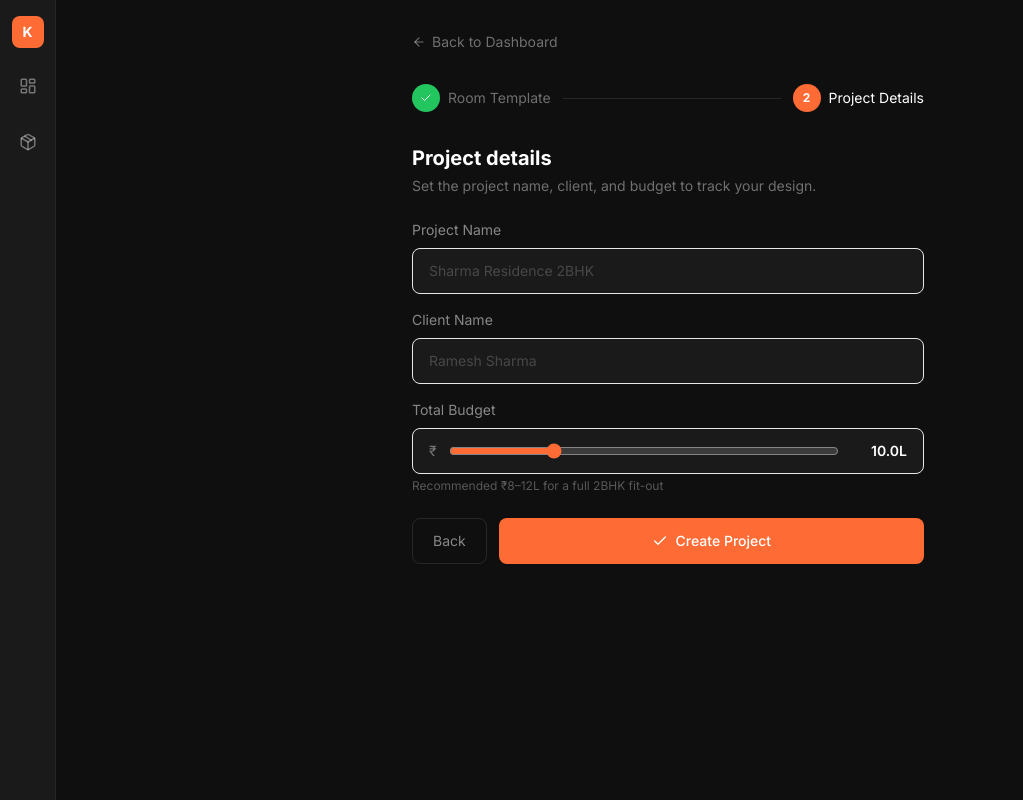
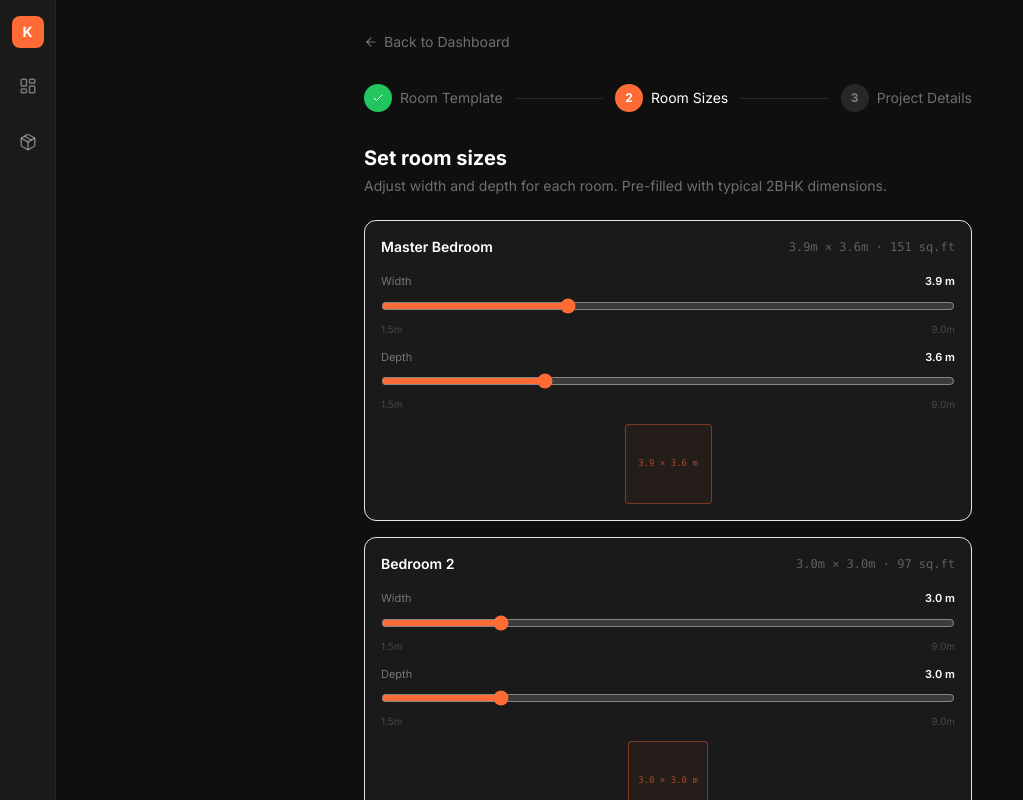
Before and after one commit to xjitheshmenon-ship-it/KREOBOX, a React (Vite) app: page /projects/new in a window 1280 px wide. Both pictures are taken after a click on the button "Continue". Shown: the whole page, without its empty margins (0-1023 px from the left). Built offline with nearby package versions, Linux system fonts and the light colour scheme.

Commit message:
feat: add room size selection step in NewProject wizard
3-step flow: flat type → room sizes (sliders + footprint preview) → project details.
Room dimensions passed as customRooms to createProject, overriding template defaults.

https://claude.ai/code/session_016DiLDrgE583V47kFE1MKVF

```diff
--- a/src/pages/NewProject.tsx
+++ b/src/pages/NewProject.tsx
@@ -3,34 +3,65 @@ import { useNavigate } from 'react-router-dom'
 import { ArrowLeft, ArrowRight, Check } from 'lucide-react'
 import Layout from '../components/layout/Layout'
 import { useDesignStore } from '../store/designStore'
-import { FLAT_TYPE_LABELS } from '../data/roomTemplates'
+import { FLAT_TYPE_LABELS, ROOM_TEMPLATES } from '../data/roomTemplates'
 import type { Project } from '../types'
 
 const FLAT_TYPES: Project['flatType'][] = ['Studio', '1BHK', '2BHK', '3BHK']
+
+const MIN_MM = 1500
+const MAX_MM = 9000
+const STEP_MM = 300
+
+function mm2m(mm: number) {
+  return (mm / 1000).toFixed(1)
+}
+
+function areaSqFt(w: number, d: number) {
+  return ((w / 304.8) * (d / 304.8)).toFixed(0)
+}
+
+type RoomDim = { name: string; widthMM: number; depthMM: number }
 
 export default function NewProject() {
   const navigate      = useNavigate()
   const createProject = useDesignStore(s => s.createProject)
 
-  const [step, setStep]         = useState<1 | 2>(1)
+  const [step,     setStep]     = useState<1 | 2 | 3>(1)
   const [flatType, setFlatType] = useState<Project['flatType']>('2BHK')
-  const [name, setName]         = useState('')
-  const [client, setClient]     = useState('')
-  const [budget, setBudget]     = useState(1000000)
+  const [rooms,    setRooms]    = useState<RoomDim[]>([])
+  const [name,     setName]     = useState('')
+  const [client,   setClient]   = useState('')
+  const [budget,   setBudget]   = useState(1000000)
+
+  const goToRoomStep = () => {
+    setRooms(
+      (ROOM_TEMPLATES[flatType] ?? []).map(r => ({
+        name: r.name,
+        widthMM: r.widthMM,
+        depthMM: r.depthMM,
+      }))
+    )
+    setStep(2)
+  }
+
+  const updateRoom = (i: number, key: 'widthMM' | 'depthMM', val: number) => {
+    setRooms(prev => prev.map((r, idx) => idx === i ? { ...r, [key]: val } : r))
+  }
 
   const handleCreate = () => {
     const id = createProject(
       name.trim() || 'Untitled Project',
       client.trim() || 'Client',
       flatType,
-      budget
+      budget,
+      rooms,
     )
     navigate(`/projects/${id}/design`)
   }
 
   return (
     <Layout>
-      <div className="max-w-xl mx-auto p-8">
+      <div className="max-w-2xl mx-auto p-8">
         {/* Back */}
         <button
           onClick={() => navigate('/')}
@@ -43,9 +74,12 @@ export default function NewProject() {
         <div className="flex items-center gap-3 mb-8">
           <Step n={1} active={step === 1} done={step > 1} label="Room Template" />
           <div className="flex-1 h-px bg-white/10" />
-          <Step n={2} active={step === 2} done={false} label="Project Details" />
+          <Step n={2} active={step === 2} done={step > 2} label="Room Sizes" />
+          <div className="flex-1 h-px bg-white/10" />
+          <Step n={3} active={step === 3} done={false}   label="Project Details" />
         </div>
 
+        {/* Step 1 — flat type */}
         {step === 1 && (
           <div>
             <h1 className="text-xl font-bold mb-1">Choose flat type</h1>
@@ -72,7 +106,7 @@ export default function NewProject() {
               ))}
             </div>
             <button
-              onClick={() => setStep(2)}
+              onClick={goToRoomStep}
               className="w-full flex items-center justify-center gap-2 bg-accent hover:bg-orange-500 text-white py-3 rounded-lg font-medium transition-colors"
             >
               Continue <ArrowRight size={16} />
@@ -80,7 +114,89 @@ export default function NewProject() {
           </div>
         )}
 
+        {/* Step 2 — room sizes */}
         {step === 2 && (
+          <div>
+            <h1 className="text-xl font-bold mb-1">Set room sizes</h1>
+            <p className="text-sm text-white/40 mb-6">
+              Adjust width and depth for each room. Pre-filled with typical {flatType} dimensions.
+            </p>
+
+            <div className="space-y-4 mb-8">
+              {rooms.map((room, i) => (
+                <div key={i} className="bg-sidebar rounded-xl border border-white/8 p-4">
+                  <div className="flex items-center justify-between mb-4">
+                    <h3 className="text-sm font-semibold text-white">{room.name}</h3>
+                    <span className="text-xs text-white/30 font-mono">
+                      {mm2m(room.widthMM)}m × {mm2m(room.depthMM)}m · {areaSqFt(room.widthMM, room.depthMM)} sq.ft
+                    </span>
+                  </div>
+
+                  {/* Width */}
+                  <div className="mb-3">
+                    <div className="flex justify-between text-[11px] text-white/40 mb-1.5">
+                      <span>Width</span>
+                      <span className="text-white font-semibold">{mm2m(room.widthMM)} m</span>
+                    </div>
+                    <input
+                      type="range"
+                      min={MIN_MM}
+                      max={MAX_MM}
+                      step={STEP_MM}
+                      value={room.widthMM}
+                      onChange={e => updateRoom(i, 'widthMM', Number(e.target.value))}
+                      className="w-full accent-accent"
+                    />
+                    <div className="flex justify-between text-[10px] text-white/20 mt-0.5">
+                      <span>1.5m</span><span>9.0m</span>
+                    </div>
+                  </div>
+
+                  {/* Depth */}
+                  <div>
+                    <div className="flex justify-between text-[11px] text-white/40 mb-1.5">
+                      <span>Depth</span>
+                      <span className="text-white font-semibold">{mm2m(room.depthMM)} m</span>
+                    </div>
+                    <input
+                      type="range"
+                      min={MIN_MM}
+                      max={MAX_MM}
+                      step={STEP_MM}
+                      value={room.depthMM}
+                      onChange={e => updateRoom(i, 'depthMM', Number(e.target.value))}
+                      className="w-full accent-accent"
+                    />
+                    <div className="flex justify-between text-[10px] text-white/20 mt-0.5">
+                      <span>1.5m</span><span>9.0m</span>
+                    </div>
+                  </div>
+
+                  {/* Mini room footprint preview */}
+                  <RoomPreview widthMM={room.widthMM} depthMM={room.depthMM} />
+                </div>
+              ))}
+            </div>
+
+            <div className="flex gap-3">
+              <button
+                onClick={() => setStep(1)}
+                className="px-5 py-3 border border-white/10 rounded-lg text-white/50 hover:text-white transition-colors text-sm"
+              >
+                Back
+              </button>
+              <button
+                onClick={() => setStep(3)}
+                className="flex-1 flex items-center justify-center gap-2 bg-accent hover:bg-orange-500 text-white py-3 rounded-lg font-medium transition-colors"
+              >
+                Continue <ArrowRight size={16} />
+              </button>
+            </div>
+          </div>
+        )}
+
+        {/* Step 3 — project details */}
+        {step === 3 && (
           <div>
             <h1 className="text-xl font-bold mb-1">Project details</h1>
             <p className="text-sm text-white/40 mb-6">
@@ -123,7 +239,7 @@ export default function NewProject() {
             </div>
             <div className="flex gap-3">
               <button
-                onClick={() => setStep(1)}
+                onClick={() => setStep(2)}
                 className="px-5 py-3 border border-white/10 rounded-lg text-white/50 hover:text-white transition-colors text-sm"
               >
                 Back
@@ -139,6 +255,27 @@ export default function NewProject() {
         )}
       </div>
     </Layout>
+  )
+}
+
+function RoomPreview({ widthMM, depthMM }: { widthMM: number; depthMM: number }) {
+  const MAX_W = 200
+  const MAX_H = 80
+  const scale = Math.min(MAX_W / widthMM, MAX_H / depthMM)
+  const w = Math.round(widthMM * scale)
+  const h = Math.round(depthMM * scale)
+
+  return (
+    <div className="mt-3 flex justify-center">
+      <div
+        className="border border-accent/40 bg-accent/5 rounded flex items-center justify-center"
+        style={{ width: w, height: h }}
+      >
+        <span className="text-[9px] text-accent/60 font-mono select-none">
+          {(widthMM / 1000).toFixed(1)} × {(depthMM / 1000).toFixed(1)} m
+        </span>
+      </div>
+    </div>
   )
 }
 
--- a/src/store/designStore.ts
+++ b/src/store/designStore.ts
@@ -18,7 +18,8 @@ interface DesignState {
     name: string,
     clientName: string,
     flatType: Project['flatType'],
-    budget: number
+    budget: number,
+    customRooms?: Array<{ name: string; widthMM: number; depthMM: number }>
   ) => string
   setActiveProject: (id: string) => void
   setActiveRoom: (id: string) => void
@@ -50,9 +51,10 @@ export const useDesignStore = create<DesignState>()(
         return project.rooms.find(r => r.id === get().activeRoomId) ?? null
       },
 
-      createProject: (name, clientName, flatType, budget) => {
+      createProject: (name, clientName, flatType, budget, customRooms) => {
         const id = uuid()
-        const rooms: Room[] = (ROOM_TEMPLATES[flatType] ?? []).map(r => ({
+        const template = customRooms ?? ROOM_TEMPLATES[flatType] ?? []
+        const rooms: Room[] = template.map(r => ({
           ...r,
           id: uuid(),
           placedModules: [],
```
Also changed, not shown: package.json (+7 -7 lines), 1 other file (tests, documents, lock files or other folders).
